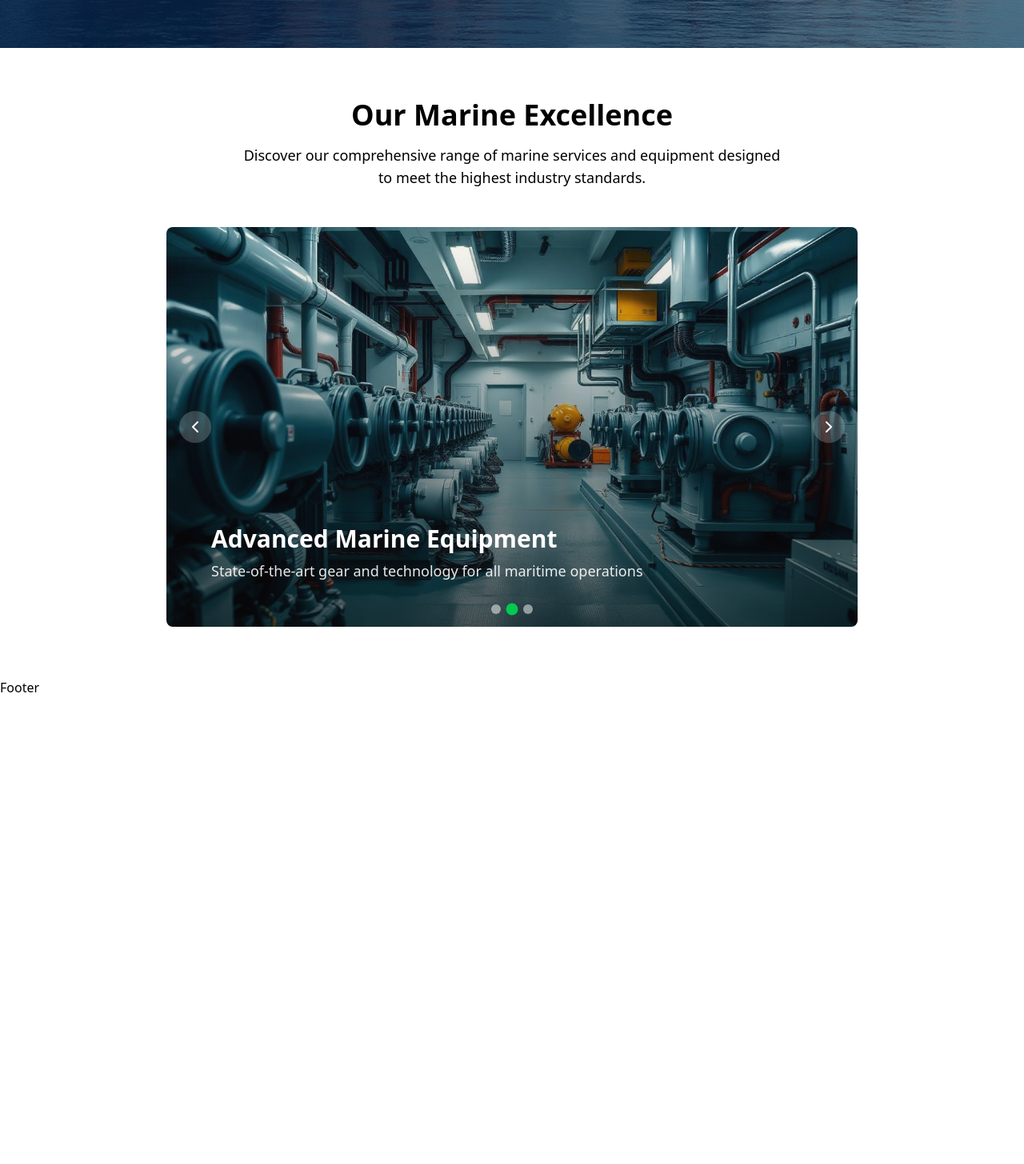
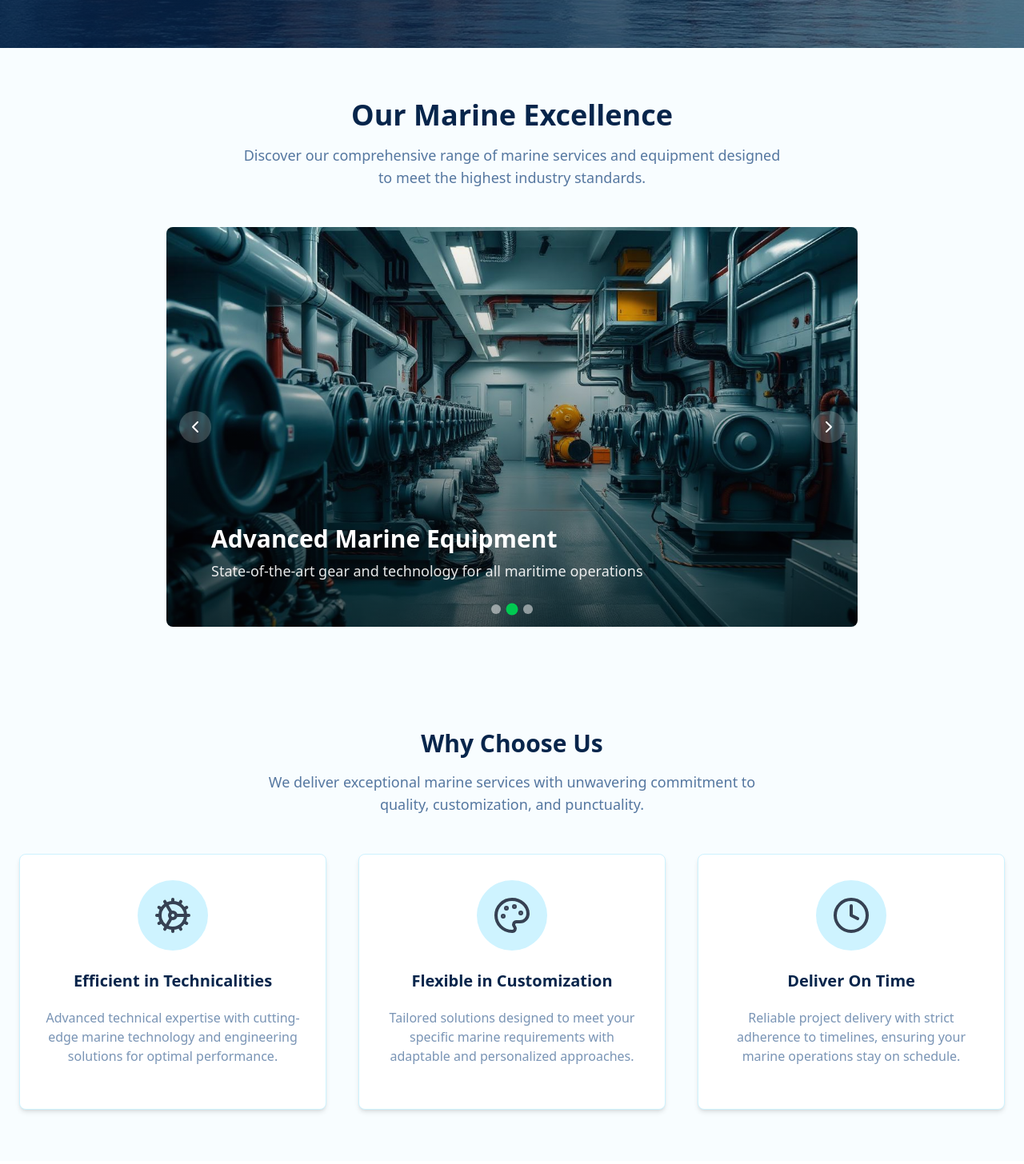
Before and after one commit to faressuliman/triple-s, a React (Vite) app: page / in a window 1280 px wide. Shown: the part 740-2196 px from the top of the page at 80% size. Before the commit the page ends 1612 px from the top, so only its background shows below. Built offline with nearby package versions, Linux system fonts and the light colour scheme.

Commit message:
Services section added

```diff
--- a/src/components/home/ImageSlideShow.tsx
+++ b/src/components/home/ImageSlideShow.tsx
@@ -22,13 +22,13 @@ const ImageSlideShow = () => {
   };
 
   return (
-    <div className="py-16 bg-secondary/30">
+    <div className="py-16 bg-[#F8FDFF]">
       <div className="container mx-auto px-4 sm:px-6 lg:px-8">
         <div className="text-center mb-12">
-          <h2 className="text-3xl md:text-4xl font-bold text-foreground mb-4">
+          <h2 className="text-3xl md:text-4xl font-bold text-[#07254B] mb-4">
             Our Marine Excellence
           </h2>
-          <p className="text-lg max-w-2xl mx-auto">
+          <p className="text-lg max-w-2xl mx-auto text-[#5577A0]">
             Discover our comprehensive range of marine services and equipment
             designed to meet the highest industry standards.
           </p>
--- /dev/null
+++ b/src/components/home/ServicesSection.tsx
@@ -0,0 +1,33 @@
+import ServiceCard from "../../components/ui/ServiceCard";
+import { services } from "../../data/";
+
+const ServicesSection = () => {
+  return (
+    <section className="py-16 bg-[#F8FDFF]">
+      <div className="container mx-auto px-4">
+        <div className="text-center mb-12">
+          <h2 className="text-3xl font-bold text-[#07254B] mb-4">
+            Why Choose Us
+          </h2>
+          <p className="text-lg max-w-2xl mx-auto text-[#5577A0]">
+            We deliver exceptional marine services with unwavering commitment to quality, customization, and punctuality.
+          </p>
+        </div>
+
+        <div className="grid gap-6 md:grid-cols-2 lg:grid-cols-3">
+          {services.map((service, index) => (
+            <ServiceCard
+              key={index}
+              icon={service.icon}
+              title={service.title}
+              description={service.description}
+              color={service.color}
+            />
+          ))}
+        </div>
+      </div>
+    </section>
+  );
+};
+
+export default ServicesSection;
--- /dev/null
+++ b/src/components/ui/ServiceCard.tsx
@@ -0,0 +1,20 @@
+import type { IServices } from "../../interfaces";
+
+const ServiceCard = ({ icon: Icon, title, description, color }: IServices) => {
+    const lineColor = 'bg-gradient-to-r from-[#224361] to-[#009dff]';
+
+    return (
+        <div className={`bg-white rounded-lg h-80 w-sm mx-auto shadow-md hover:shadow-indigo-200 border border-[#CEF3FF] p-8 text-center transition-all duration-400 transform hover:scale-102 hover:-translate-y-3 relative overflow-hidden group hover:cursor-default`}>
+            <div className={`mx-auto mb-6 h-22 w-22 rounded-full flex items-center justify-center bg-[#CEF3FF] transition-all duration-300`}>
+                <Icon className={`h-12 w-12 text-gray-700 ${color}`} />
+            </div>
+            <h3 className="text-xl font-bold mb-5 text-[#07254B]">{title}</h3>
+            <p className=" text-[#7994B5]">{description}</p>
+
+            {/* This is the new div for the bottom line that appears on hover */}
+            <div className={`absolute bottom-5 left-1/2 -translate-x-1/2 w-16 h-1 ${lineColor} transform scale-x-0 transition-transform duration-300 group-hover:scale-x-100`}></div>
+        </div>
+    );
+};
+
+export default ServiceCard;
--- a/src/data/index.ts
+++ b/src/data/index.ts
@@ -1,7 +1,9 @@
-import type { ISlideShow } from "../interfaces";
+import type { ISlideShow, IServices } from "../interfaces";
 import boat1 from "../assets/boat-1.jpg"
 import equipment1 from "../assets/equipment-1.jpg"
 import oceanWaves from "../assets/ocean-waves.jpg"
+import { Cog, Palette, Clock } from "lucide-react";
+
 export const slideShow: ISlideShow[] = [
     {
         id: 1,
@@ -24,3 +26,29 @@ export const slideShow: ISlideShow[] = [
         description: "Deep knowledge of marine environments and conditions"
     }
 ]
+
+export const services: IServices[] = [
+    {
+        icon: Cog,
+        title: "Efficient in Technicalities",
+        description:
+            "Advanced technical expertise with cutting-edge marine technology and engineering solutions for optimal performance.",
+        color: "text-primary",
+    },
+
+    {
+        icon: Palette,
+        title: "Flexible in Customization",
+        description:
+            "Tailored solutions designed to meet your specific marine requirements with adaptable and personalized approaches.",
+        color: "text-accent",
+    },
+
+    {
+        icon: Clock,
+        title: "Deliver On Time",
+        description:
+            "Reliable project delivery with strict adherence to timelines, ensuring your marine operations stay on schedule.",
+        color: "text-primary",
+    },
+];
--- a/src/pages/index.tsx
+++ b/src/pages/index.tsx
@@ -1,5 +1,6 @@
 import HeroSection from "../components/home/HeroSection";
 import ImageSlideShow from "../components/home/ImageSlideShow";
+import ServicesSection from "../components/home/ServicesSection";
 
 
 const Home = () => {
@@ -7,6 +8,7 @@ const Home = () => {
     <>
       <HeroSection />
       <ImageSlideShow />
+      <ServicesSection />
     </>
   );
 };
```
Also changed, not shown: src/interfaces/index.ts (+7 -0 lines), 1 other file (tests, documents, lock files or other folders).
